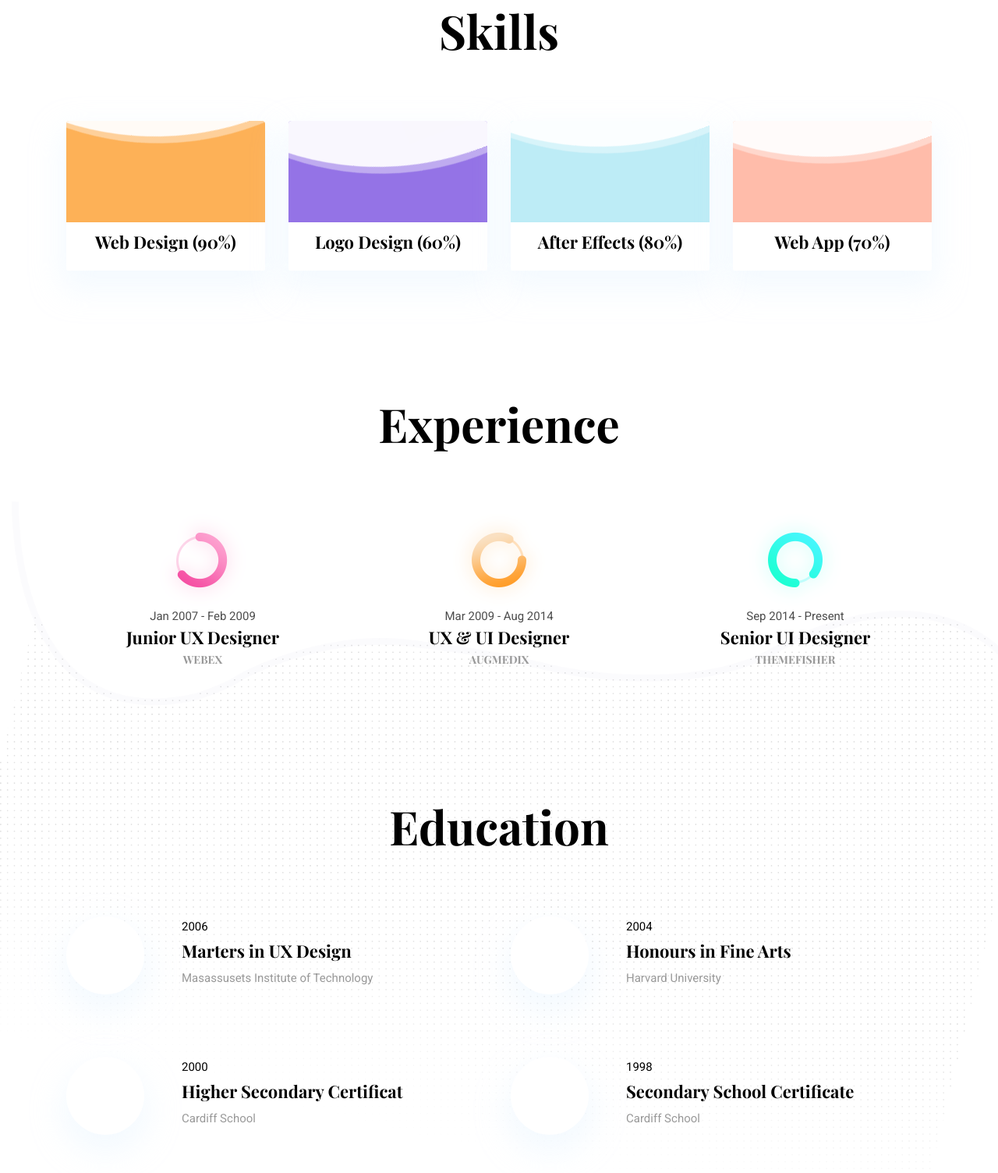
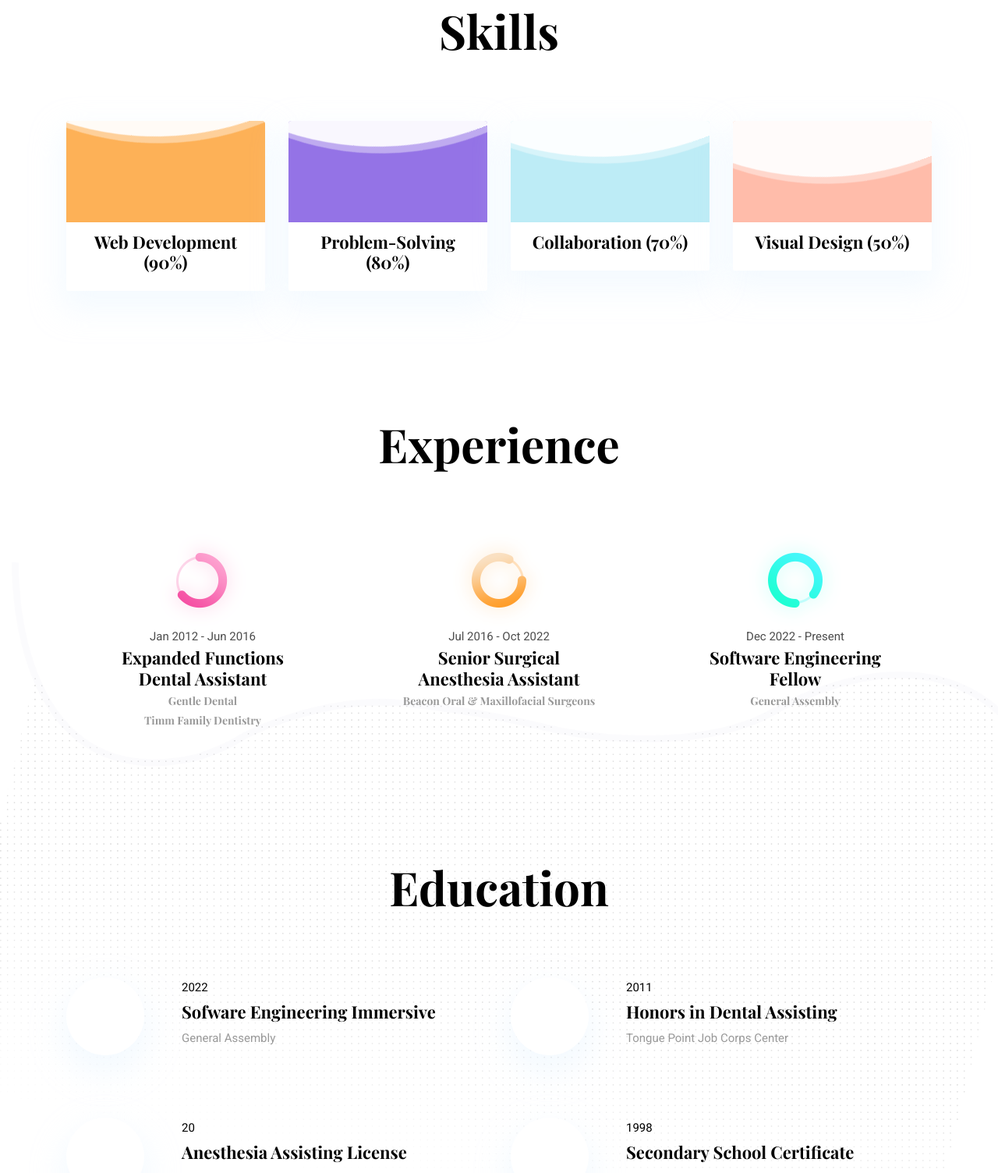
Before and after one commit to bcstidd/portfolio2, a website: page theme/index.html in a window 1280 px wide. Shown: the part 1296-2800 px from the top of the page at 78% size. Drawn offline with nearby package versions, Linux system fonts and the light colour scheme.

Commit message:
EOD, adds some skills to Index

```diff
--- a/theme/css/style.css
+++ b/theme/css/style.css
@@ -836,6 +836,10 @@ blockquote {
 
 #logo-name {
   color: #ffc107;
+  font-family: 'Bodini';
+  font-size: 38px !important;
+  border: 2px solid #fff;
+  padding: 3px 7px 3px 7px;
 }
 
 /*# sourceMappingURL=style.css.map */
--- a/theme/index.html
+++ b/theme/index.html
@@ -37,7 +37,7 @@
 
 <header class="navigation fixed-top">
   <nav class="navbar navbar-expand-lg navbar-dark">
-    <a class="navbar-brand font-tertiary h3" href="index.html"><span id="logo-name">STIDD</span></a>
+    <a class="navbar-brand font-tertiary h3" href="index.html"><span id="logo-name">Stidd</span></a>
     <button class="navbar-toggler" type="button" data-toggle="collapse" data-target="#navigation"
       aria-controls="navigation" aria-expanded="false" aria-label="Toggle navigation">
       <span class="navbar-toggler-icon"></span>
@@ -134,37 +134,37 @@
             <div class="wave" data-progress="90%"></div>
           </div>
           <div class="card-footer bg-white">
-            <h4 class="card-title">Web Design (90%)</h4>
+            <h4 class="card-title">Web Development (90%)</h4>
           </div>
         </div>
       </div>
       <div class="col-lg-3 col-sm-6 mb-4 mb-lg-0">
         <div class="card shadow text-center">
           <div class="position-relative rounded-top progress-wrapper" data-color="#9473e6">
-            <div class="wave" data-progress="60%"></div>
+            <div class="wave" data-progress="80%"></div>
           </div>
           <div class="card-footer bg-white">
-            <h4 class="card-title">Logo Design (60%)</h4>
+            <h4 class="card-title">Problem-Solving (80%)</h4>
           </div>
         </div>
       </div>
       <div class="col-lg-3 col-sm-6 mb-4 mb-lg-0">
         <div class="card shadow text-center">
           <div class="position-relative rounded-top progress-wrapper" data-color="#bdecf6">
-            <div class="wave" data-progress="80%"></div>
+            <div class="wave" data-progress="70%"></div>
           </div>
           <div class="card-footer bg-white">
-            <h4 class="card-title">After Effects (80%)</h4>
+            <h4 class="card-title">Collaboration (70%)</h4>
           </div>
         </div>
       </div>
       <div class="col-lg-3 col-sm-6 mb-4 mb-lg-0">
         <div class="card shadow text-center">
           <div class="position-relative rounded-top progress-wrapper" data-color="#ffbcaa">
-            <div class="wave" data-progress="70%"></div>
+            <div class="wave" data-progress="50%"></div>
           </div>
           <div class="card-footer bg-white">
-            <h4 class="card-title">Web App (70%)</h4>
+            <h4 class="card-title">Visual Design (50%)</h4>
           </div>
         </div>
       </div>
@@ -182,21 +182,23 @@
       </div>
       <div class="col-lg-3 col-md-4 text-center">
         <img src="images/experience/icon-1.png" alt="icon">
-        <p class="mb-0">Jan 2007 - Feb 2009</p>
-        <h4>Junior UX Designer</h4>
-        <h6 class="text-light">WEBEX</h6>
+        <p class="mb-0">Jan 2012 - Jun 2016</p>
+        <h4>Expanded Functions Dental Assistant</h4>
+        <h6 class="text-light">Gentle Dental</h6>
+        <h6 class="text-light">Timm Family Dentistry</h6>
+
       </div>
       <div class="col-lg-3 col-md-4 text-center">
         <img src="images/experience/icon-2.png" alt="icon">
-        <p class="mb-0">Mar 2009 - Aug 2014</p>
-        <h4>UX & UI Designer</h4>
-        <h6 class="text-light">AUGMEDIX</h6>
+        <p class="mb-0">Jul 2016 - Oct 2022</p>
+        <h4>Senior Surgical Anesthesia Assistant</h4>
+        <h6 class="text-light">Beacon Oral & Maxillofacial Surgeons</h6>
       </div>
       <div class="col-lg-3 col-md-4 text-center">
         <img src="images/experience/icon-3.png" alt="icon">
-        <p class="mb-0">Sep 2014 - Present</p>
-        <h4>Senior UI Designer</h4>
-        <h6 class="text-light">THEMEFISHER</h6>
+        <p class="mb-0">Dec 2022 - Present</p>
+        <h4>Software Engineering Fellow</h4>
+        <h6 class="text-light">General Assembly</h6>
       </div>
     </div>
   </div>
@@ -216,9 +218,9 @@
             <i class="ti-medall icon icon-light icon-bg bg-white shadow rounded-circle d-block"></i>
           </div>
           <div>
-            <p class="text-dark mb-1">2006</p>
-            <h4>Marters in UX Design</h4>
-            <p class="mb-0 text-light">Masassusets Institute of Technology</p>
+            <p class="text-dark mb-1">2022</p>
+            <h4>Sofware Engineering Immersive</h4>
+            <p class="mb-0 text-light">General Assembly</p>
           </div>
         </div>
       </div>
@@ -228,9 +230,9 @@
             <i class="ti-medall icon icon-light icon-bg bg-white shadow rounded-circle d-block"></i>
           </div>
           <div>
-            <p class="text-dark mb-1">2004</p>
-            <h4>Honours in Fine Arts</h4>
-            <p class="mb-0 text-light">Harvard University</p>
+            <p class="text-dark mb-1">2011</p>
+            <h4>Honors in Dental Assisting</h4>
+            <p class="mb-0 text-light">Tongue Point Job Corps Center</p>
           </div>
         </div>
       </div>
@@ -240,9 +242,9 @@
             <i class="ti-medall icon icon-light icon-bg bg-white shadow rounded-circle d-block"></i>
           </div>
           <div>
-            <p class="text-dark mb-1">2000</p>
-            <h4>Higher Secondary Certificat</h4>
-            <p class="mb-0 text-light">Cardiff School</p>
+            <p class="text-dark mb-1">20</p>
+            <h4>Anesthesia Assisting License</h4>
+            <p class="mb-0 text-light">American Association of Oral and Maxillofacial Surgeons</p>
           </div>
         </div>
       </div>
```
Also changed, not shown: source/index.html (+11 -9 lines).
